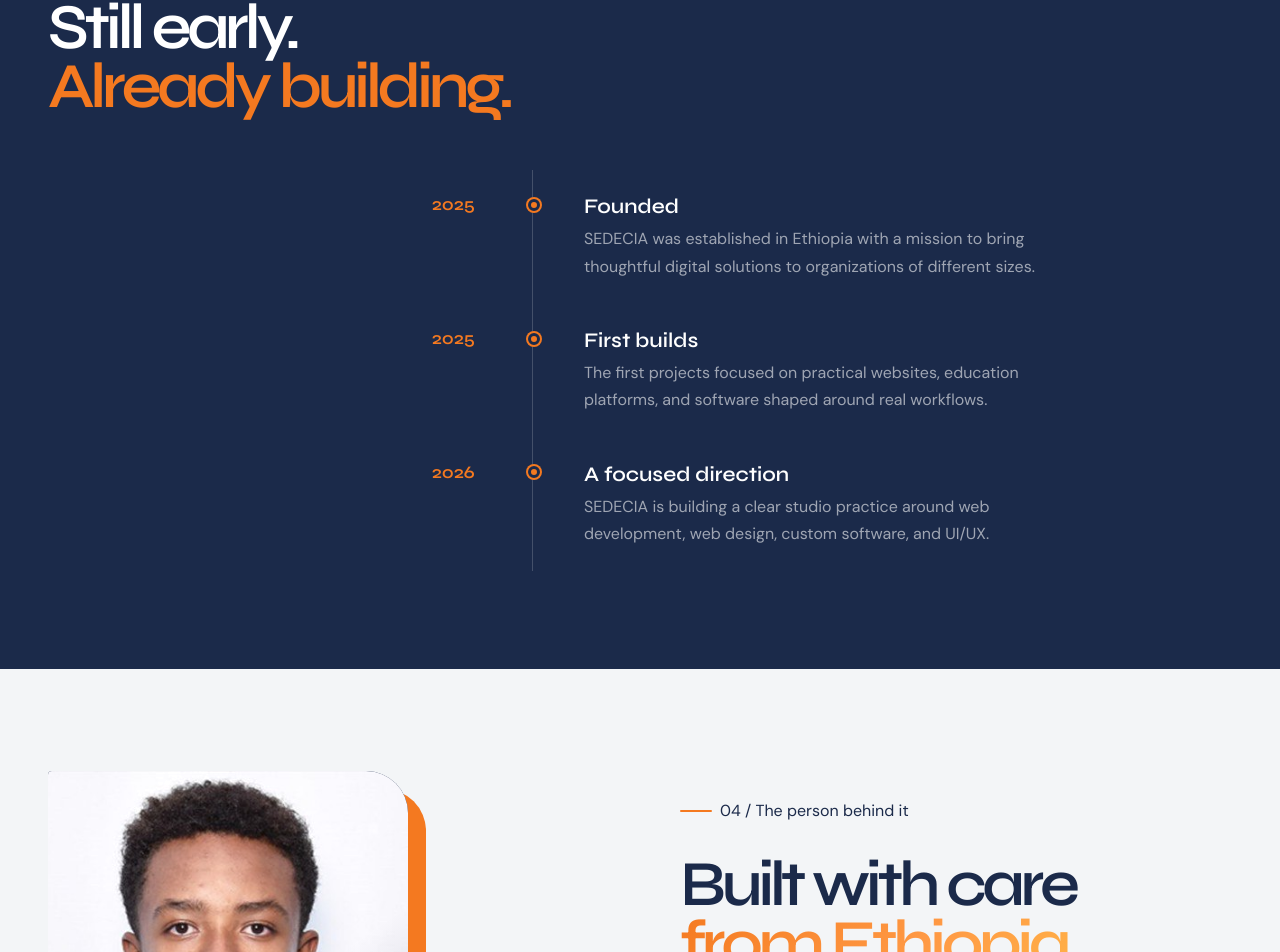
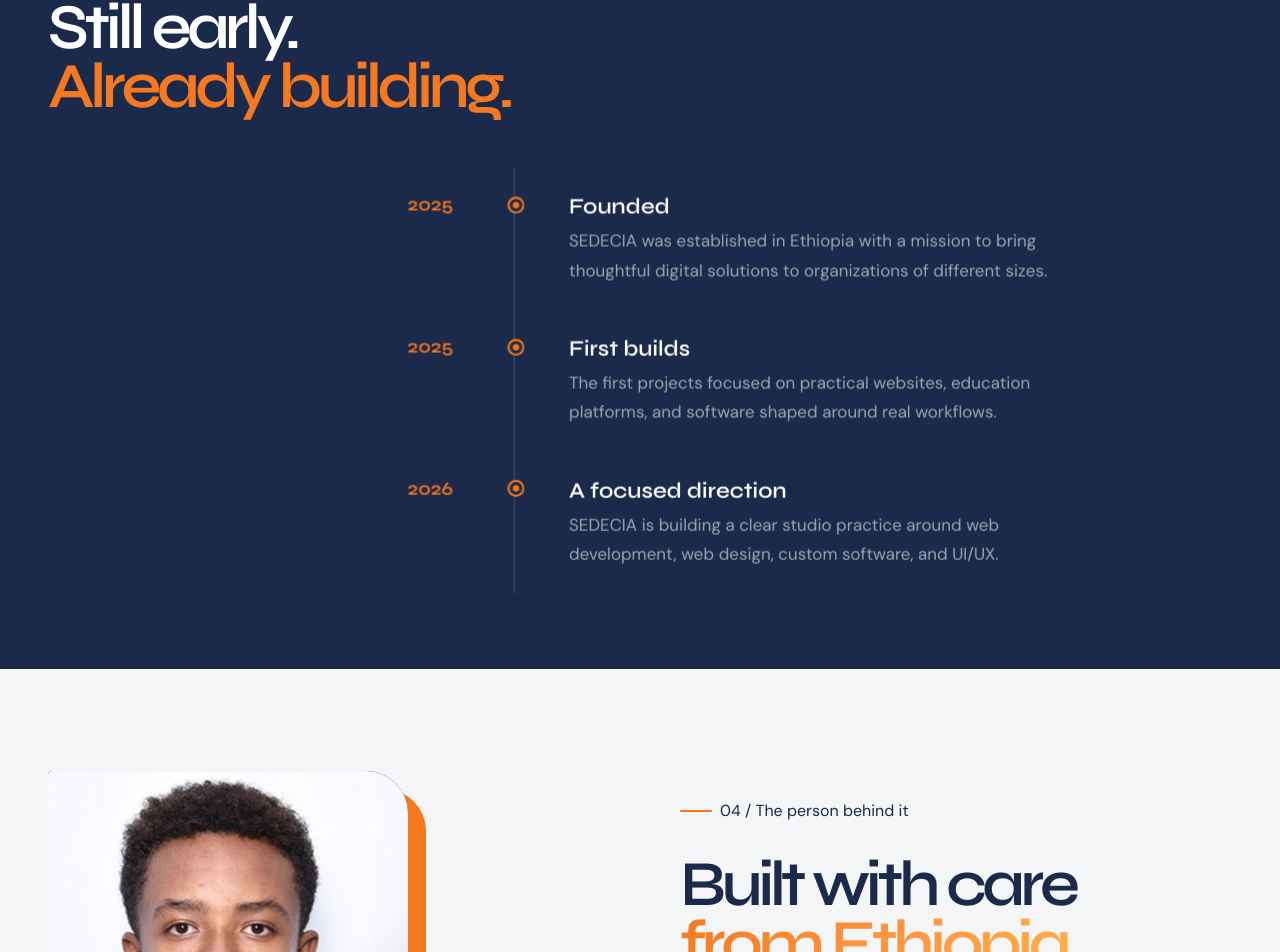
Before and after one commit to yerondereje432/sedecia, a React (Vite) app: page /about in a window 1280 px wide. Shown: the part 2475-3427 px from the top of the page. Built offline with nearby package versions, Linux system fonts and the light colour scheme.

Commit message:
Refactor timeline animations and refs in About page
Refactor timeline section to use new refs and update animations.

```diff
--- a/src/pages/About.jsx
+++ b/src/pages/About.jsx
@@ -32,11 +32,16 @@ function StoryObject() {
 export default function About() {
   const [heroRef, heroIn] = useInView({ triggerOnce: true, threshold: .1 });
   const [valuesRef, valuesIn] = useInView({ triggerOnce: true, threshold: .12 });
-  const [timelineRef, timelineIn] = useInView({ triggerOnce: true, threshold: .12 });
-  const { scrollYProgress: timelineProgress } = useScroll({ target: timelineRef, offset: ['start end', 'end start'] });
-  const timelineRotate = useSpring(useTransform(timelineProgress, [0, 1], [7, -7]), { stiffness: 100, damping: 24 });
-  const timelineScale = useSpring(useTransform(timelineProgress, [0, .5, 1], [.88, 1, .94]), { stiffness: 95, damping: 24 });
-  const timelineY = useSpring(useTransform(timelineProgress, [0, 1], [45, -35]), { stiffness: 100, damping: 25 });
+  const [timelineInViewRef, timelineIn] = useInView({ triggerOnce: true, threshold: .12 });
+  const timelineScrollRef = React.useRef(null);
+  const { scrollYProgress: timelineProgress } = useScroll({ target: timelineScrollRef, offset: ['start end', 'end start'] });
+  const timelineRotate = useSpring(useTransform(timelineProgress, [0, 1], [14, -14]), { stiffness: 120, damping: 25 });
+  const timelineScale = useSpring(useTransform(timelineProgress, [0, .5, 1], [.78, 1.08, .92]), { stiffness: 110, damping: 25 });
+  const timelineY = useSpring(useTransform(timelineProgress, [0, 1], [90, -70]), { stiffness: 120, damping: 25 });
+  const setTimelineRefs = (node) => {
+    timelineScrollRef.current = node;
+    timelineInViewRef(node);
+  };
   return (
     <>
       <Helmet>
@@ -76,7 +81,7 @@ export default function About() {
           </div>
         </section>
 
-        <section className="about-page__timeline section" ref={timelineRef}>
+        <section className="about-page__timeline section" ref={setTimelineRefs}>
           <div className="container"><div className="about-page__section-intro about-page__section-intro--light"><span className="section-label">03 / The journey</span><h2>Still early.<br /><span>Already building.</span></h2></div><motion.div className="about-page__timeline-list" style={{ rotateX: timelineRotate, scale: timelineScale, y: timelineY }}>{MILESTONES.map((milestone, index) => <motion.article key={milestone.year} className="about-page__timeline-item" initial={{ opacity: 0, x: index % 2 ? 30 : -30 }} animate={timelineIn ? { opacity: 1, x: 0 } : {}} transition={{ delay: index * .12, duration: .6 }}><span className="about-page__timeline-year">{milestone.year}</span><span className="about-page__timeline-dot" /><div><h3>{milestone.title}</h3><p>{milestone.desc}</p></div></motion.article>)}</motion.div></div>
         </section>
 
```
